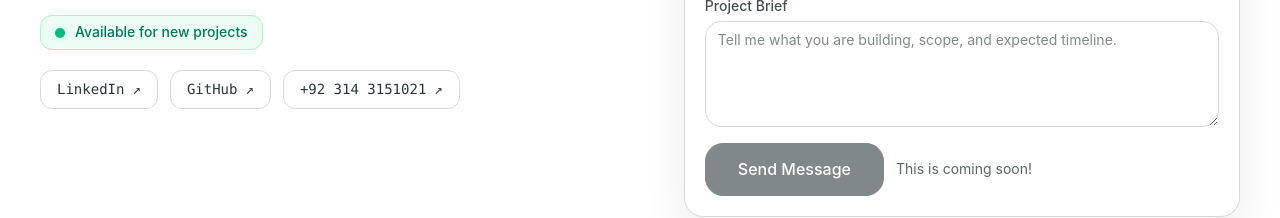
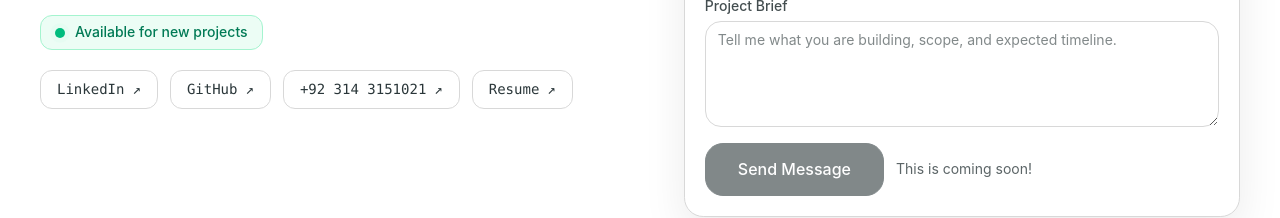
Before and after one commit to AwaisMehnga/portfolio, a React (Vite) app: page / in a window 1280 px wide. Shown: the part 4490-4708 px from the top of the page. Built offline with nearby package versions, Linux system fonts and the light colour scheme.

Commit message:
added resume url

```diff
--- a/src/components/Contact.jsx
+++ b/src/components/Contact.jsx
@@ -8,6 +8,7 @@ const SOCIAL_LINKS = [
   { id: 'linkedin', label: 'LinkedIn', href: 'https://www.linkedin.com/in/awaismehnga' },
   { id: 'github', label: 'GitHub', href: 'https://github.com/awaismehnga' },
   { id: 'phone', label: '+92 314 3151021', href: 'tel:+923143151021' },
+  { id: 'resume', label: 'Resume', href: 'resume.awaismehnga.dev' },
 ]
 
 function Contact() {
```
